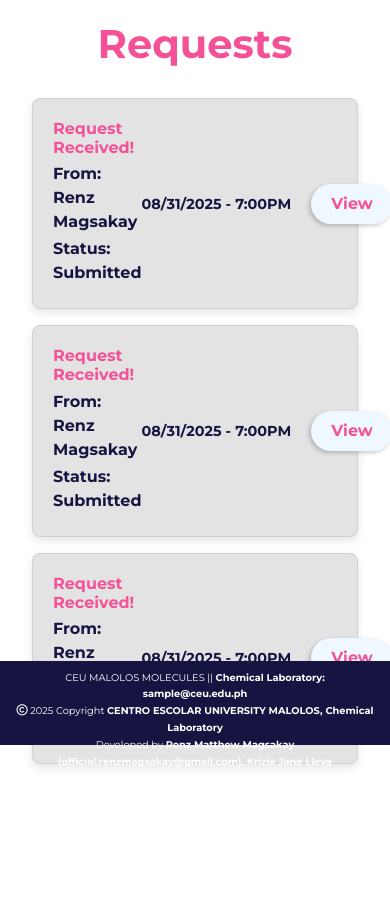
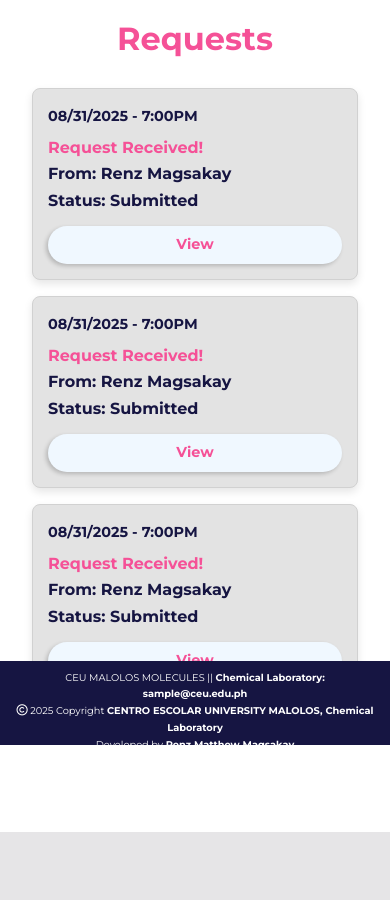
Before and after one commit to nishiriks/molecules_system, a PHP site: page /home-admin.html in a window 390 px wide. Shown: the part 99-999 px from the top of the page. After the commit the page ends 931 px from the top, so only its background shows below. Run offline with PHP 8.4, Linux system fonts and the light colour scheme; some libraries are stand-ins or nearby versions; some web fonts are replaced.

Commit message:
edited button and made it responsive

```diff
--- a/resource/css/home-admin.css
+++ b/resource/css/home-admin.css
@@ -388,15 +388,74 @@ footer,p,.fa-copyright{
 
 
 
-@media (max-width: 480px) {
-  .item-details-right {
-    flex-direction: column;
-    align-items: center;
-    gap: 10px;
-  }
-  .item-actions {
-    width: 100%;
-    font-size: 1rem;
-    white-space: nowrap;
+@media (max-width: 768px) {
+.request-card {
+  flex-direction: column;
+  align-items: flex-start;
+  padding: 15px;
+}
+
+.request-details-container {
+  flex-direction: column;
+  align-items: flex-start;
+  width: 100%;
+  margin-bottom: 10px;
+}
+
+.request-text {
+  order: 2;
+  margin-top: 10px;
+}
+
+.request-timestamp {
+  order: 1;
+  width: 100%;
+  text-align: left;
+}
+
+.view-button-container {
+  width: 100%;
+  margin-left: 0;
+  justify-content: flex-end;
+}
+
+.view-button {
+  width: 100%;
+  padding: 10px;
+}
+
+/* Adjustments for the Cart Page  */
+.cart-card-item {
+  flex-direction: column;
+  align-items: flex-start;
+  padding: 15px;
+}
+
+.item-details-left {
+  width: 100%;
+  margin-bottom: 10px;
+}
+
+.item-details-right {
+  width: 100%;
+  align-items: flex-start;
+  flex-direction: column;
+  margin-left: 0;
+}
+
+.item-actions {
+  margin-top: 10px;
+  width: 100%;
+  justify-content: center;
 }
 }
+
+@media (max-width: 480px) {
+.requests-heading {
+  font-size: 2rem;
+}
+.view-button {
+  font-size: 0.9rem;
+  padding: 8px 15px;
+}
+}
```
